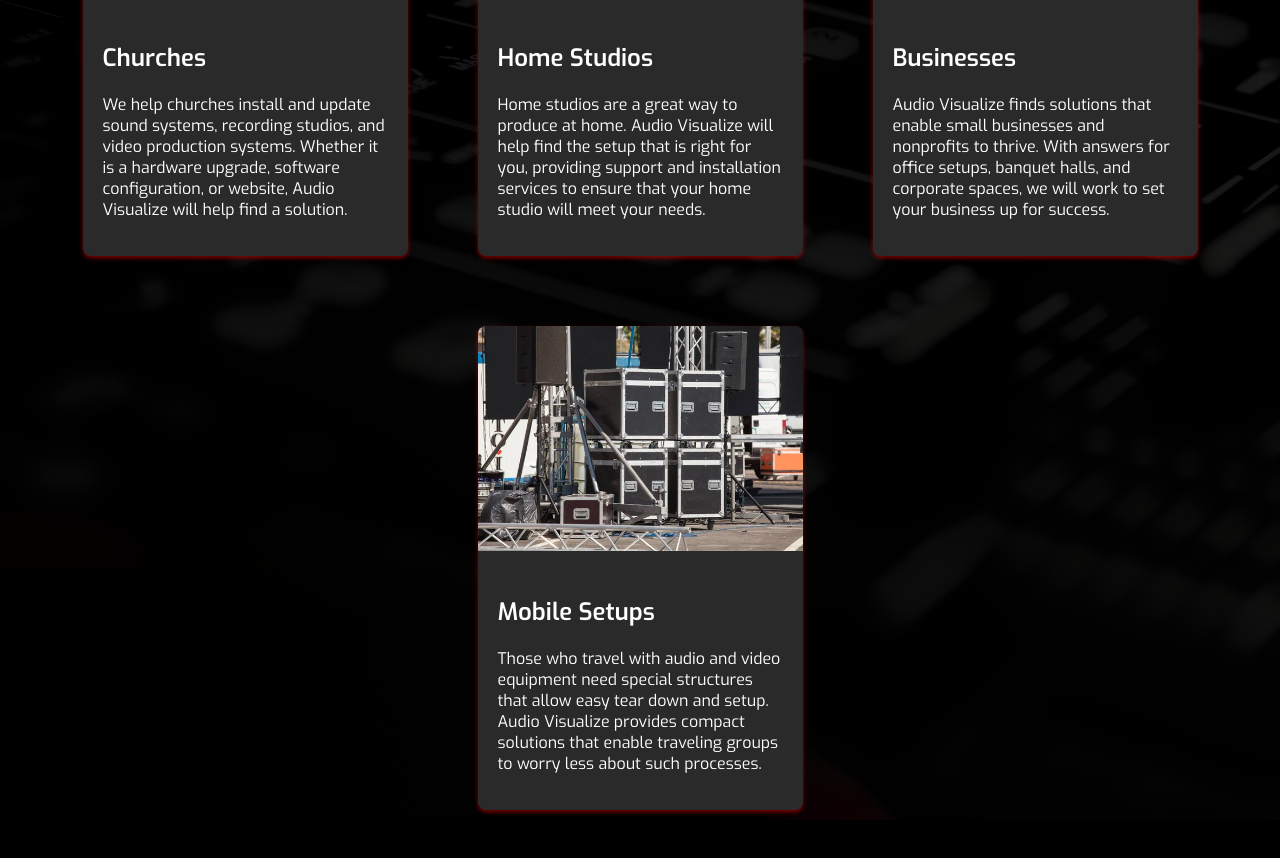
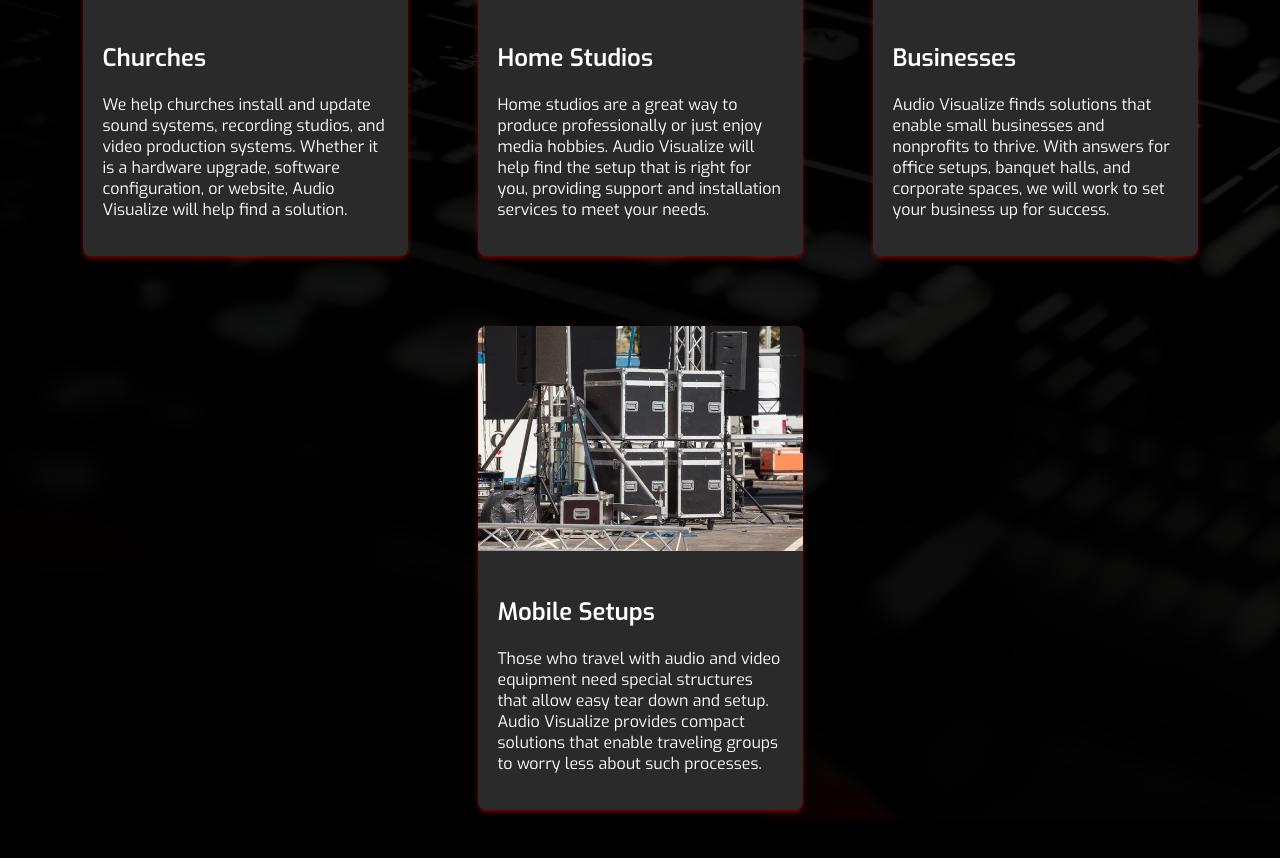
Before and after one commit to MichaelParenti/Audio-Visualize, a plain HTML site: page index.html in a window 1280 px wide. Shown: the part 1843-2701 px from the top of the page. Drawn offline with Linux system fonts and the light colour scheme.

Commit message:
Update index.html

```diff
--- a/index.html
+++ b/index.html
@@ -82,8 +82,8 @@
             <img src="media/Info Cards/music-1290087_640.jpg" alt="">
             <div>
                 <h2>Home Studios</h2>
-                <p>Home studios are a great way to produce at home.
-                    Audio Visualize will help find the setup that is right for you, providing support and installation services to ensure that your home studio will meet your needs.
+                <p>Home studios are a great way to produce professionally or just enjoy media hobbies.
+                    Audio Visualize will help find the setup that is right for you, providing support and installation services to meet your needs.
                 </p>
             </div>
           </div>
```
